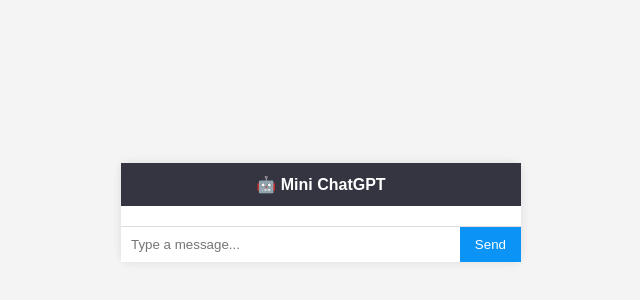
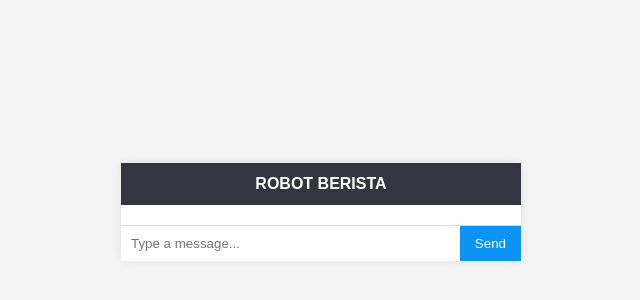
Before and after one commit to Mfshacker/lizoooozo, a plain HTML site: page index.html in a window 1280 px wide. Shown: the part 196-496 px from the top of the page, 319-959 px from the left. Drawn offline with Linux system fonts and the light colour scheme.

Commit message:
Change chat header from 'Mini ChatGPT' to 'ROBOT BERISTA'

```diff
--- a/index.html
+++ b/index.html
@@ -7,7 +7,7 @@
 </head>
 <body>
   <div class="chat-container">
-    <div class="chat-header">🤖 Mini ChatGPT</div>
+    <div class="chat-header">ROBOT BERISTA</div>
 
     <div id="chat-box" class="chat-box"></div>
 
```
